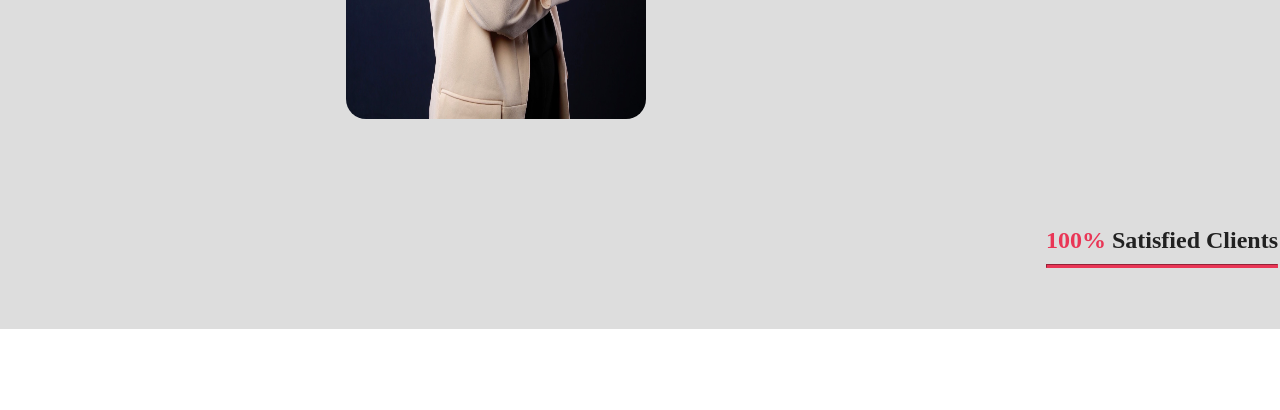
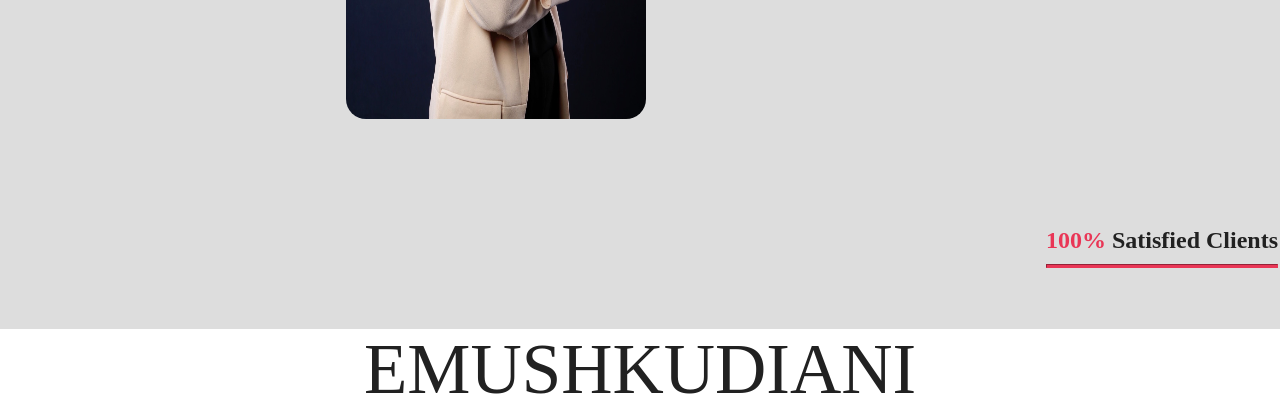
Before and after one commit to Katrin2108/EMUSHKUDIANI-PERSONAL-PORTFOLIO, a plain HTML site: page developer-portfolio/index.html in a window 1280 px wide. Shown: the part 631-1041 px from the top of the page. Before the commit the page ends 960 px from the top, so only its background shows below. Drawn offline with Linux system fonts and the light colour scheme.

Commit message:
ADD NAME

```diff
--- a/developer-portfolio/index.html
+++ b/developer-portfolio/index.html
@@ -59,7 +59,9 @@
         </div>
         <hr class="new1">
     </header>
-  <section></section>
+  <section>
+    <p>EMUSHKUDIANI</p>
+  </section>
 
     <script src="assets/js/app.js"></script>
 </body>
```
